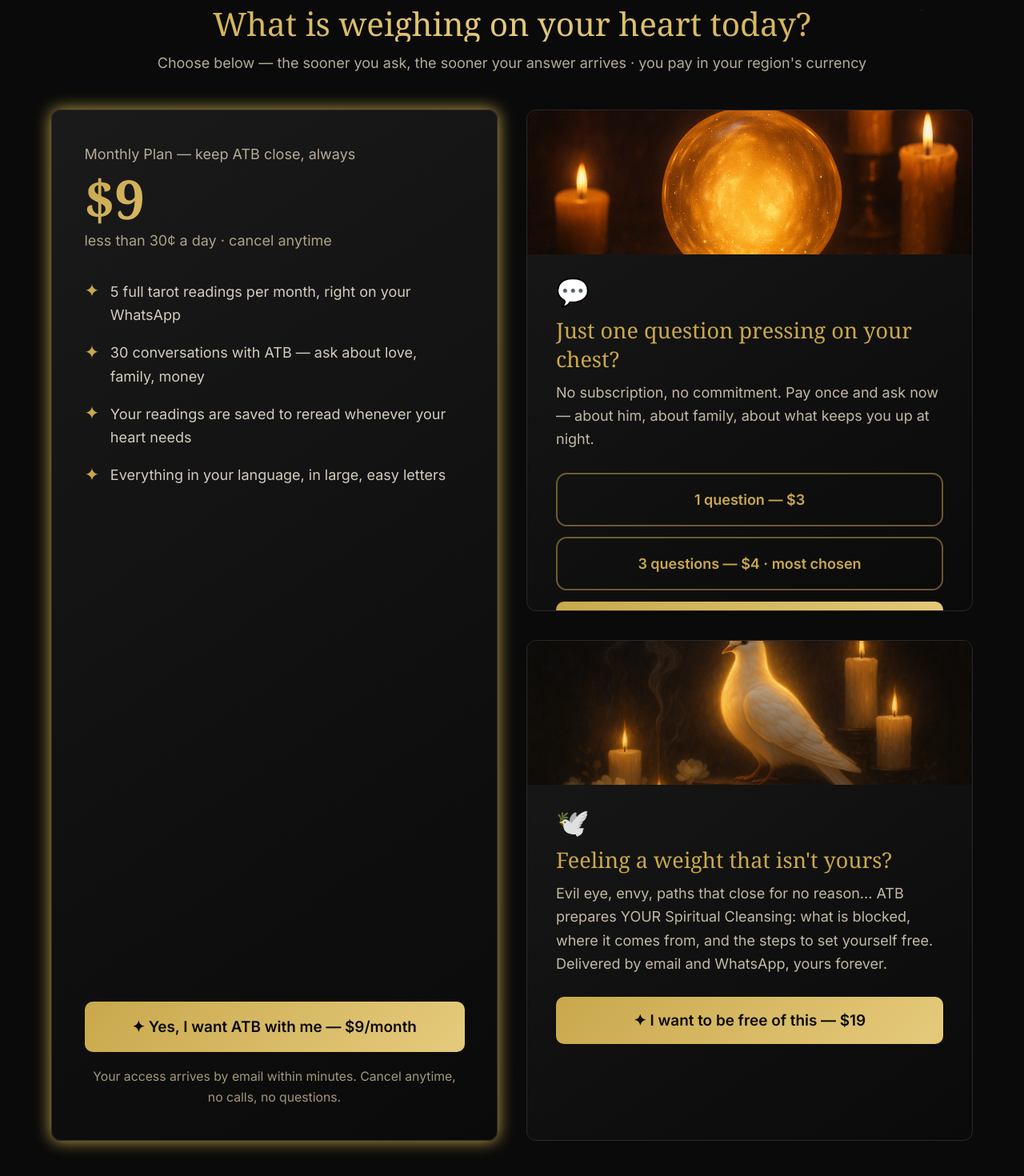
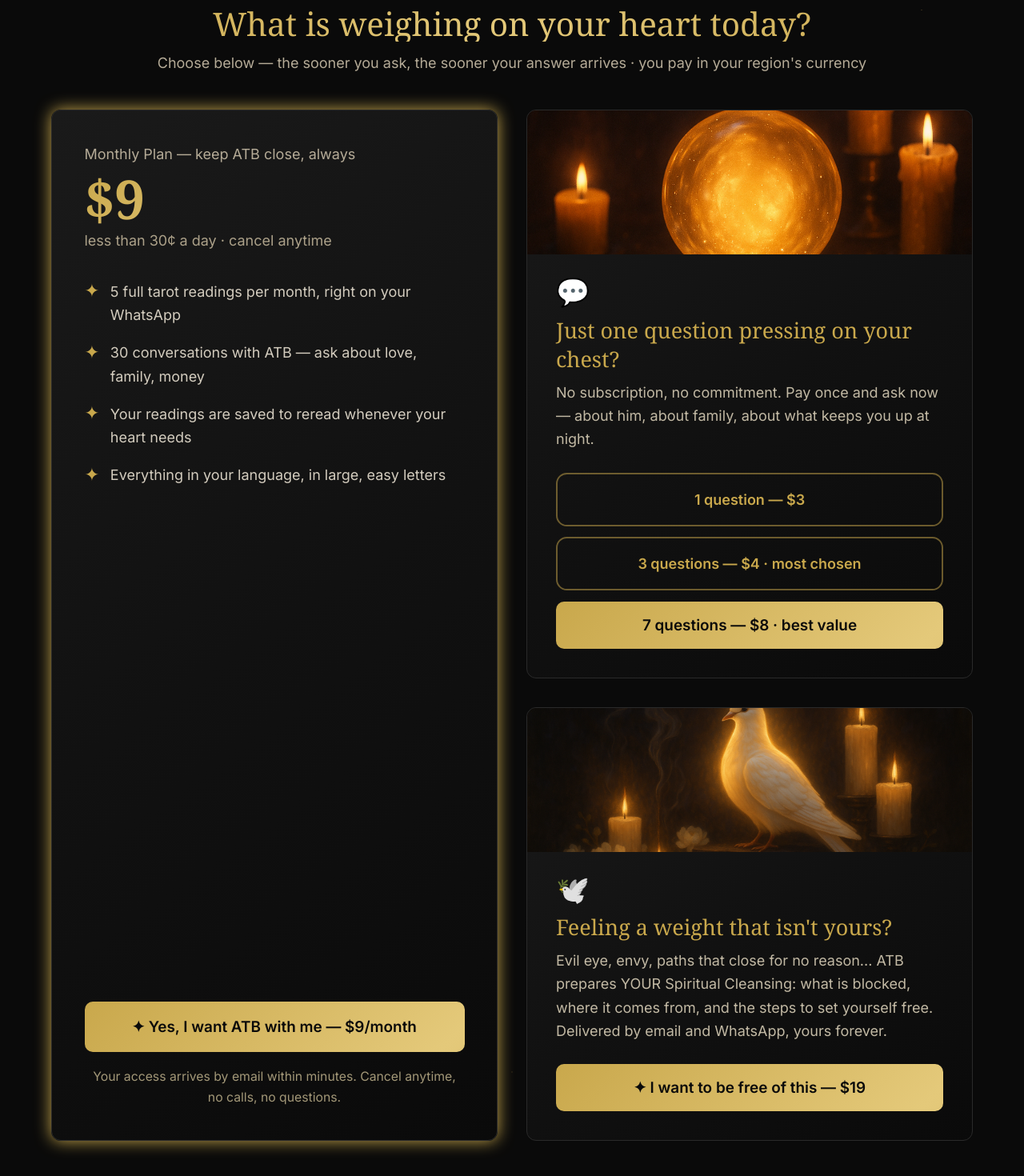
Before and after one commit to aslimited22-collab/WPP-SAAS-ATB-, a Next.js app: page / in a window 1280 px wide. Shown: the part 2200-3670 px from the top of the page at 80% size. Built offline with nearby package versions, Linux system fonts and the light colour scheme; no server answers; a web font is replaced by a local one.

Commit message:
fix: botao 7 perguntas cortado - cards sem flex-1 (altura natural)
flex-1 + overflow-hidden dividia a coluna em metades fixas e cortava o
conteudo que nao coubesse; agora cada card tem a altura do conteudo.

Co-Authored-By: Claude Fable 5 <noreply@anthropic.com>

```diff
--- a/app/page.tsx
+++ b/app/page.tsx
@@ -480,7 +480,7 @@ export default function LandingPage() {
 
             <div className="flex flex-col gap-8">
               {/* Perguntas avulsas */}
-              <div className="mystic-card flex-1 overflow-hidden">
+              <div className="mystic-card overflow-hidden">
                 <Image
                   src="/images/chat-atb.webp"
                   alt=""
@@ -520,7 +520,7 @@ export default function LandingPage() {
               </div>
 
               {/* Limpeza */}
-              <div className="mystic-card flex-1 overflow-hidden">
+              <div className="mystic-card overflow-hidden">
                 <Image
                   src="/images/limpeza.webp"
                   alt=""
```
